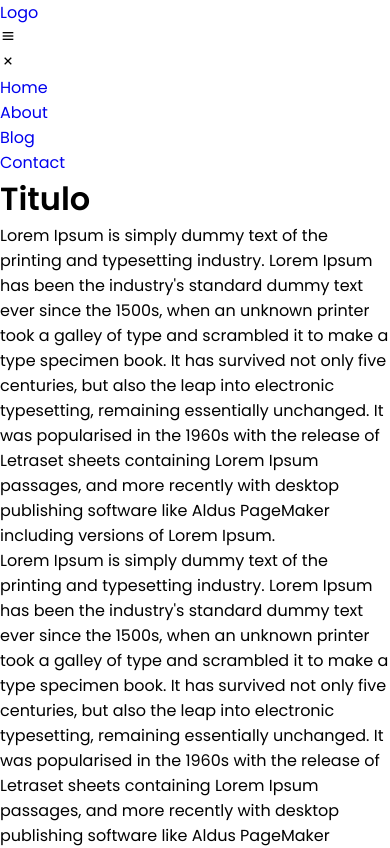
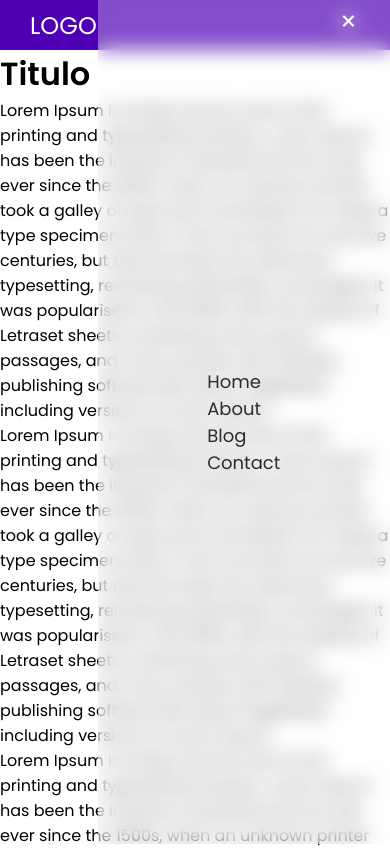
Before and after one commit to franciniltonsoaresmenzes/menu-responsive, a plain HTML site: page index.html in a window 390 px wide. Shown: the top 848 px of the page. Drawn offline with nearby package versions, Linux system fonts and the light colour scheme.

Commit message:
Menu reponsive

```diff
--- a/assets/css/style.css
+++ b/assets/css/style.css
@@ -18,3 +18,54 @@ ul{
 a {
     text-decoration: none;
 }
+.l-header {
+    width: 100%;
+    height: 50px;
+    background-color: rgba(79, 0, 180, 1);
+    color: white;
+    display: flex;
+    justify-content: space-between;
+    align-items: center;
+    padding-left: 30px;
+    padding-right: 30px;
+}
+.nav__logo {
+    color: white;
+    text-transform: uppercase;
+    font-size: 24px;
+}
+.nav__link {
+    color: white;
+    font-size: 18px;
+}
+.nav__toggle,.menu__close {
+    font-size: 25px;
+}
+.nav__toggle, .menu__close {
+    display: none;
+}
+@media screen and (max-width: 768px) {
+    .nav__toggle, .menu__close {
+        display: block;
+    }
+    .nav__menu {
+        position: fixed;
+        display: flex;
+        justify-content: center;
+        align-items: center;
+        width: 75%;
+        height: 100%;
+        top: 0;
+        right: 0;
+        background-color: rgba(255, 255, 255, .3);
+        backdrop-filter: blur(10px);
+    }
+    .nav__link {
+        color: rgb(44, 44, 44);
+    }
+    .menu__close {
+        position: absolute;
+        top: 5px;
+        right: 29px;
+    }
+}
--- a/index.html
+++ b/index.html
@@ -9,7 +9,6 @@
 </head>
 <body>
     <header class="l-header">
-        <nav class="nav">
             <a href="#" class="nav__logo">Logo</a>
 
             <div class="nav__toggle" id="nav-toggle">
@@ -28,10 +27,9 @@
                     <li class="nav__item"><a href="#" class="nav__link">Contact</a></li>
                 </ul>
             </div>
-        </nav>
     </header>
 
-    <main class="l-header">
+    <main class="l-main">
         <h1>Titulo</h1>
         <p>Lorem Ipsum is simply dummy text of the printing and typesetting industry. Lorem Ipsum has been the industry's standard dummy text ever since the 1500s, when an unknown printer took a galley of type and scrambled it to make a type specimen book. It has survived not only five centuries, but also the leap into electronic typesetting, remaining essentially unchanged. It was popularised in the 1960s with the release of Letraset sheets containing Lorem Ipsum passages, and more recently with desktop publishing software like Aldus PageMaker including versions of Lorem Ipsum.</p>
         <p>Lorem Ipsum is simply dummy text of the printing and typesetting industry. Lorem Ipsum has been the industry's standard dummy text ever since the 1500s, when an unknown printer took a galley of type and scrambled it to make a type specimen book. It has survived not only five centuries, but also the leap into electronic typesetting, remaining essentially unchanged. It was popularised in the 1960s with the release of Letraset sheets containing Lorem Ipsum passages, and more recently with desktop publishing software like Aldus PageMaker including versions of Lorem Ipsum.</p>
```
